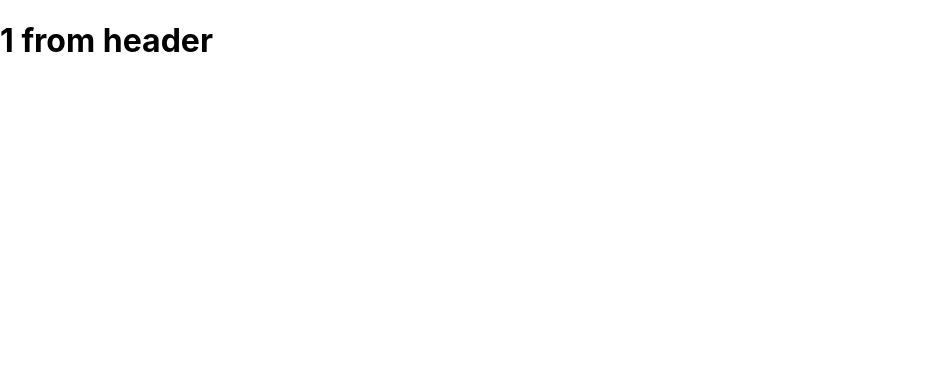
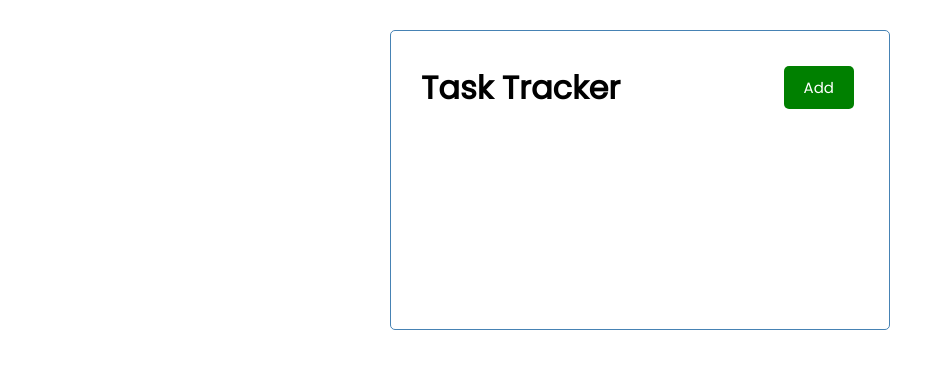
Before and after one commit to RLCASTRO/task-tracker, a React (Create React App) app: page / in a window 1280 px wide. Shown: the top 368 px of the page, without its empty margins (0-952 px from the left). Built offline with nearby package versions, Linux system fonts and the light colour scheme.

Commit message:
working on the button component

```diff
--- a/src/App.js
+++ b/src/App.js
@@ -4,7 +4,7 @@
 
   return (
     <div className="container">
-      <Header title={1}/>
+      <Header />
     </div>
   );
 }
--- /dev/null
+++ b/src/components/Button.js
@@ -0,0 +1,32 @@
+import PropTypes from 'prop-types'
+const Button = ({ color, text, onClick }) => {
+    // const onClick = (e) => {
+    //     // console.log(e)
+    // }
+    return (
+        <button
+            style={{ backgroundColor: color }}
+            className="btn"
+            onClick = {onClick}
+
+        >{text}
+
+        </button>
+
+    )
+}
+
+
+//Defining default color
+Button.defaultProps = {
+    color: 'steelBlue'
+}
+
+//defining default type
+Button.propTypes = {
+    text: PropTypes.string,
+    color: PropTypes.string,
+
+}
+
+export default Button
--- a/src/components/Header.js
+++ b/src/components/Header.js
@@ -1,27 +1,41 @@
+import Button from "./Button";
 // you can destructure the props object by typing the props name inside curly brackets to
 //  save some time and avoid using props.something in your code.
 
 // you can define a default type for the propertie you're passing by adding the prop-types since JS does not need to define type in variable declaration.
 //and adding Header.propTypes obj below
-import PropTypes from 'prop-types'
+// import PropTypes from 'prop-types'
 const Header = ({title}) => {
+    const onClick = (e) => {
+        console.log(e);
+    }
   return (
-    <header>
-        <h1>
-            {title} from header
-        </h1>
+    <header className="header">
+        {/* <h1 style={headingStyle}> */}
+        <h1> {title} </h1>
+        {/* here I'm callint the onClick function inside the Button component. */}
+        {/* <Button onClick='onClick' color='green' text='Add'/> */}
+        {/* The onClick event here is passing the onClick function as a parameter, se we need to catch this inside the button component */}
+        <Button onClick={onClick} color='green' text='Add'/>
     </header>
   )
 }
 
 // you can define defaul values if toe apropriate value is not passed
 Header.defaultProps = {
-    title: 'Rodrigo',
+    title: 'Task Tracker',
 }
 
 
-Header.propTypes = {
-    title: PropTypes.string,
-}
+//this will define the props default type
+// Header.propTypes = {
+//     title: PropTypes.string,
+// }
+
+// You can create a default css style, but we'll use an external css file to do this.
+// const headingStyle = {
+//     color:'red'
+// }
+
 
 export default Header
--- a/src/index.css
+++ b/src/index.css
@@ -1,13 +1,112 @@
-body {
+@import url('https://fonts.googleapis.com/css2?family=Poppins:wght@300;400&display=swap');
+
+* {
+  box-sizing: border-box;
   margin: 0;
-  font-family: -apple-system, BlinkMacSystemFont, 'Segoe UI', 'Roboto', 'Oxygen',
-    'Ubuntu', 'Cantarell', 'Fira Sans', 'Droid Sans', 'Helvetica Neue',
-    sans-serif;
-  -webkit-font-smoothing: antialiased;
-  -moz-osx-font-smoothing: grayscale;
+  padding: 0;
 }
 
-code {
-  font-family: source-code-pro, Menlo, Monaco, Consolas, 'Courier New',
-    monospace;
+body {
+  font-family: 'Poppins', sans-serif;
 }
+
+.container {
+  max-width: 500px;
+  margin: 30px auto;
+  overflow: auto;
+  min-height: 300px;
+  border: 1px solid steelblue;
+  padding: 30px;
+  border-radius: 5px;
+}
+
+.header {
+  display: flex;
+  justify-content: space-between;
+  align-items: center;
+  margin-bottom: 20px;
+}
+
+.btn {
+  display: inline-block;
+  background: #000;
+  color: #fff;
+  border: none;
+  padding: 10px 20px;
+  margin: 5px;
+  border-radius: 5px;
+  cursor: pointer;
+  text-decoration: none;
+  font-size: 15px;
+  font-family: inherit;
+}
+
+.btn:focus {
+  outline: none;
+}
+
+.btn:active {
+  transform: scale(0.98);
+}
+
+.btn-block {
+  display: block;
+  width: 100%;
+}
+
+.task {
+  background: #f4f4f4;
+  margin: 5px;
+  padding: 10px 20px;
+  cursor: pointer;
+}
+
+.task.reminder {
+  border-left: 5px solid green;
+}
+
+.task h3 {
+  display: flex;
+  align-items: center;
+  justify-content: space-between;
+}
+
+.add-form {
+  margin-bottom: 40px;
+}
+
+.form-control {
+  margin: 20px 0;
+}
+
+.form-control label {
+  display: block;
+}
+
+.form-control input {
+  width: 100%;
+  height: 40px;
+  margin: 5px;
+  padding: 3px 7px;
+  font-size: 17px;
+}
+
+.form-control-check {
+  display: flex;
+  align-items: center;
+  justify-content: space-between;
+}
+
+.form-control-check label {
+  flex: 1;
+}
+
+.form-control-check input {
+  flex: 2;
+  height: 20px;
+}
+
+footer {
+  margin-top: 30px;
+  text-align: center;
+}
```
